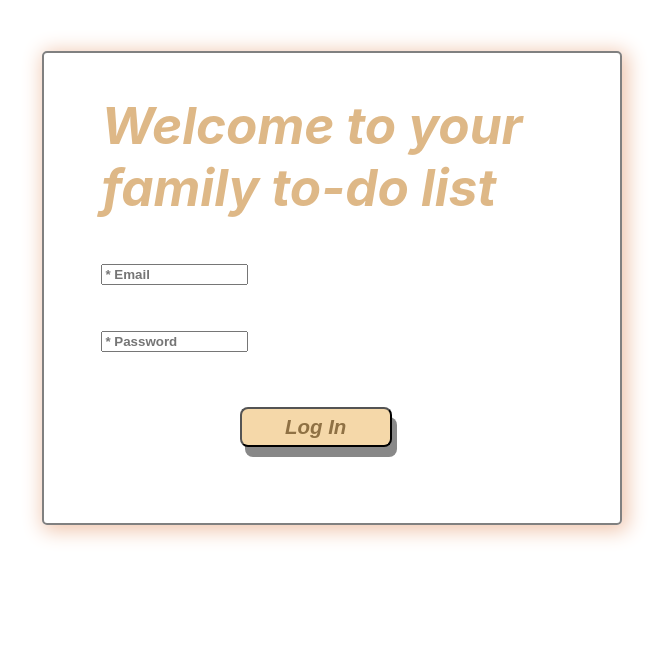
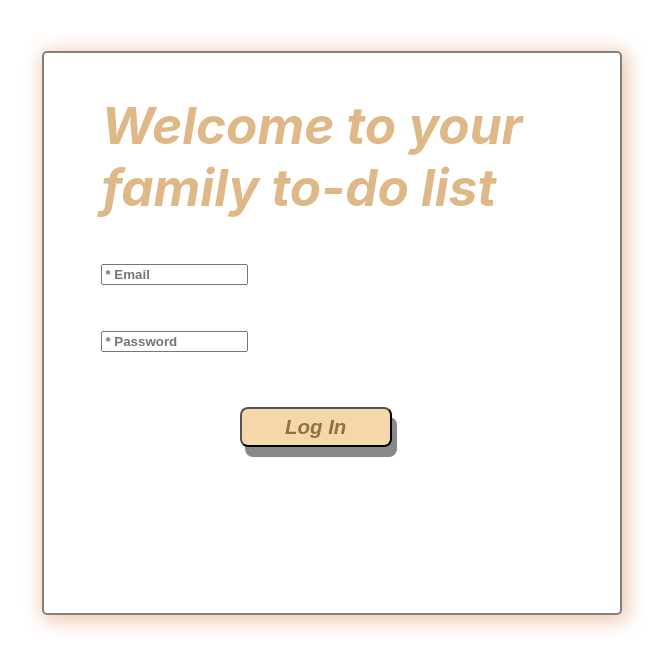
Before and after one commit to Yousefkh97/toDoList, a React (Create React App) app in the folder client/: page /Login in a window 1280 px wide. Shown: the top 670 px of the page, without its empty margins (291-960 px from the left). Built offline with nearby package versions, Linux system fonts and the light colour scheme.

Commit message:
update css

```diff
--- a/client/src/view/components/Login/Login.css
+++ b/client/src/view/components/Login/Login.css
@@ -6,7 +6,7 @@
     box-shadow: 3px 3px 20px 3px #f0c7af;
     border-radius: 5px;
     width: 45%;
-    height: 470px;
+    height: 70vh;
   }
 
 
```
